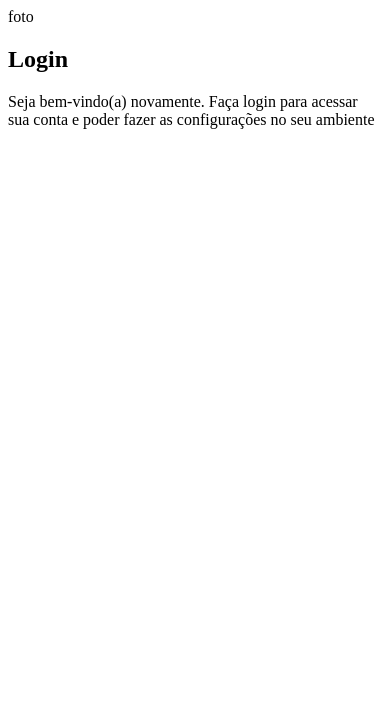
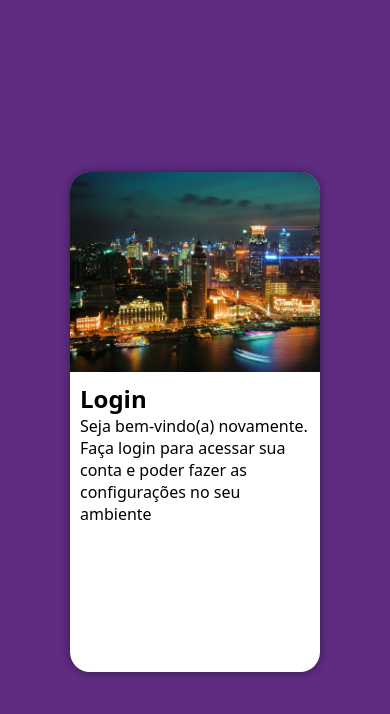
Before and after one commit to RaulORios/projeto-login, a plain HTML site: page index.html in a window 390 px wide. Drawn offline with Linux system fonts and the light colour scheme.

Commit message:
mobile first criada

```diff
--- a/estilos/style.css
+++ b/estilos/style.css
@@ -5,3 +5,49 @@
     verde: #49a09d
     lilás: #5f2c82
 */
+
+*{
+    font-family: system-ui, -apple-system, BlinkMacSystemFont, 'Segoe UI', Roboto, Oxygen, Ubuntu, Cantarell, 'Open Sans', 'Helvetica Neue', sans-serif;
+    padding: 0px;
+    margin: 0px;
+    box-sizing: border-box;
+}
+
+body, html{
+    background-color:#5f2c82;
+    height: 100vh;
+    width: 100vw;
+}
+
+main{
+    position: relative;
+    height: 100vh;
+    width: 100vw;
+}
+
+section#login{
+    position: absolute;
+    top: 50%;
+    left: 50%;
+    transform: translate(-50%, -50%);
+    overflow: hidden;
+
+    background-color: white;
+    width: 250px;
+    height: 500px;
+    border-radius: 20px;
+    box-shadow: 0px 0px 10px rgba(0, 0, 0, 0.450);
+}
+
+section#login > div#imagem{
+    display: block;
+    background: #5f2c82 url(../imagens/pattern.jpg) no-repeat;
+    background-size: cover;
+    background-position: left bottom;
+    height: 200px;
+}
+
+section#login > div#formulario{
+    display: block;
+    padding: 10px;
+}
--- a/index.html
+++ b/index.html
@@ -11,7 +11,7 @@
     <main>
         <section id="login">
             <div id="imagem">
-                foto
+                <!--Aqui vai a imagem nas CSS-->
             </div>
             <div id="formulario">
                 <h1>Login</h1>
```
